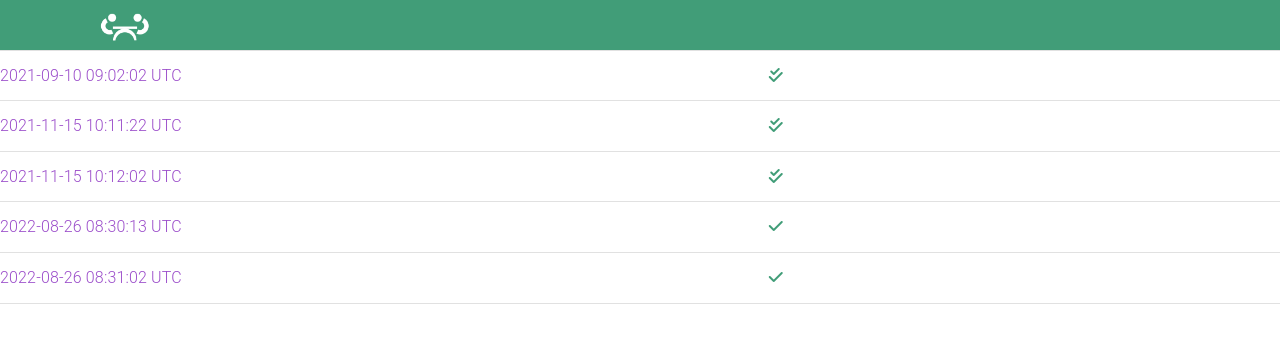
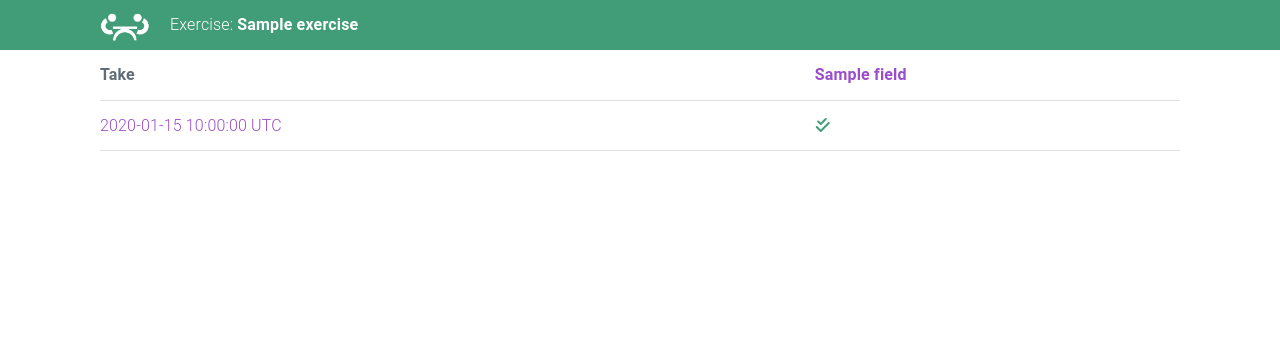
Before and after one commit to CPNV-ES/ExerciseLooper-TGN-NBI, a PHP site: page /exercises/1/results in a window 1280 px wide. Shown: the top 343 px of the page. Run offline with PHP 8.4, Linux system fonts and the light colour scheme; tables that the repository leaves empty or names only in its code hold one stand-in row (values such as "Sample post").

Commit message:
Add Results Page from manage

```diff
--- a/src/controllers/exerciseController.php
+++ b/src/controllers/exerciseController.php
@@ -10,6 +10,8 @@ namespace Src\Controllers;
 
 use Src\Controllers\Controller;
 use Src\Models\Exercise;
+use Src\Models\Fulfillment;
+use Src\Models\Field;
 
 class ExerciseController extends Controller
 {
@@ -70,12 +72,17 @@ class ExerciseController extends Controller
         $this->redirect('newField', ["id" => $newExercise->getID()]);
     }
 
-    public function results()
+    public function results($id)
     {
+        $fulfillments = Fulfillment::getAll(["exercises_id" => $id]);
+        $fields = Field::getAll(["exercises_id" => $id]);
+        $exercise = Exercise::getOne($id);
         $this->render('template.php', 'exercise/results.php', [
             "router" => $this->router,
             "headerColor" => "results",
-            "fulfillments" => []
+            "headerTitle" => "Exercise: <a href=''>" . $exercise->getTitle() . "</a>",
+            "fulfillments" => $fulfillments,
+            "fields" => $fields
         ]);
     }
 }
--- a/src/models/Fulfillment.php
+++ b/src/models/Fulfillment.php
@@ -64,10 +64,10 @@ class Fulfillment extends Model
     public function getFulfillmentsValues()
     {
         $result = [];
-        $fulfillmentsValues = self::select("fields_has_fulfillments", "*", ["fulfillments_id" => $this->id])[0];
+        $fulfillmentsValues = self::select("fields_has_fulfillments", "*", ["fulfillments_id" => $this->id]);
         foreach($fulfillmentsValues as $value) {
             array_push($result, [
-                "field" => Field::getOne($value['field_id']),
+                "field" =>  Field::getOne($value['fields_id']),
                 "value" => $value['value']
             ]);
         }
--- a/src/models/exercise.php
+++ b/src/models/exercise.php
@@ -19,15 +19,13 @@ class Exercise extends Model
     protected $title;
     protected $state;
     protected $fields = [];
-    protected $fulfillments = [];
 
-    public function __construct($id, $title, $state, $fields = [], $fulfillments = [])
+    public function __construct($id, $title, $state, $fields = [])
     {
         $this->id = $id;
         $this->title = $title;
         $this->state = $state;
         $this->fields = $fields;
-        $this->fulfillments = $fulfillments;
     }
 
     public function getID()
@@ -58,11 +56,6 @@ class Exercise extends Model
     public function getFields()
     {
         return $this->fields;
-    }
-
-    public function getFulfillments()
-    {
-        return $this->fulfillments;
     }
 
     public function destroy()
--- a/src/views/exercise/manage.php
+++ b/src/views/exercise/manage.php
@@ -45,7 +45,9 @@
                         <tr>
                             <td><?= $exAnswer->getTitle() ?></td>
                             <td>
-                                <a title="Show results" href="/exercises/<?= $exAnswer->getID() ?>/results"><i class="fa fa-chart-bar"></i></a>
+                                <form action="<?= $data['router']->getUrl('results', ["id" => $exAnswer->getID()])?>" method="POST" class="form-hide">
+                                    <button type="submit" class="btn-hidden"><i class="fa fa-chart-bar"></i></button>
+                                </form>
                                 <form action="<?= $data['router']->getUrl('updateState', ["id" => $exAnswer->getID(), "state" => "Closed"])?>" method="POST" class="form-hide">
                                     <button type="submit" class="btn-hidden"><i class="fa fa-minus-circle"></i></button>
                                 </form>
--- a/src/views/exercise/results.php
+++ b/src/views/exercise/results.php
@@ -1,34 +1,34 @@
+<main class="container">
+
     <body>
         <table>
             <thead>
                 <tr>
                     <th>Take</th>
-        <th><a href="/exercises/416/results/611">Michou le gamer</a></th>
+                    <?php foreach ($data['fields'] as $field) : ?>
+                        <th><a href="#"><?= $field->getTitle() ?></a></th>
+                    <?php endforeach; ?>
                 </tr>
             </thead>
 
             <tbody>
+                <?php foreach ($data['fulfillments'] as $fulfillment) : ?>
                     <tr>
-        <td><a href="/exercises/416/fulfillments/319">2021-09-10 09:02:02 UTC</a></td>
-          <td class="answer"><i class="fa fa-check-double filled"></i></td>
+                        <td><a href="#"><?= $fulfillment->getDate() ?> UTC</a></td>
+                        <?php foreach ($fulfillment->getFulfillmentsValues() as $response) : ?>
+                            <td class="answer">
+                                <?php if (strlen($response['value']) == 0) : ?>
+                                    <i class="fa fa-times empty"></i>
+                                <?php elseif (strlen($response['value']) >= 10) : ?>
+                                    <i class="fa fa-check short"></i>
+                                <?php else : ?>
+                                    <i class="fa fa-check-double filled"></i>
+                                <?php endif; ?>
+                            </td>
+                        <?php endforeach; ?>
                     </tr>
-      <tr>
-        <td><a href="/exercises/416/fulfillments/388">2021-11-15 10:11:22 UTC</a></td>
-          <td class="answer"><i class="fa fa-check-double filled"></i></td>
-      </tr>
-      <tr>
-        <td><a href="/exercises/416/fulfillments/390">2021-11-15 10:12:02 UTC</a></td>
-          <td class="answer"><i class="fa fa-check-double filled"></i></td>
-      </tr>
-      <tr>
-        <td><a href="/exercises/416/fulfillments/559">2022-08-26 08:30:13 UTC</a></td>
-          <td class="answer"><i class="fa fa-check short"></i></td>
-      </tr>
-      <tr>
-        <td><a href="/exercises/416/fulfillments/560">2022-08-26 08:31:02 UTC</a></td>
-          <td class="answer"><i class="fa fa-check short"></i></td>
-      </tr>
+                <?php endforeach; ?>
             </tbody>
         </table>
-
     </body>
+</main>
```
Also changed, not shown: src/views/fulfillments/results.php (added). Lines whose indentation alone changed are shown as unchanged.
